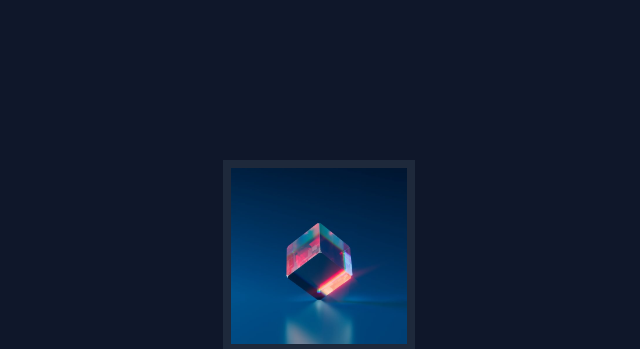
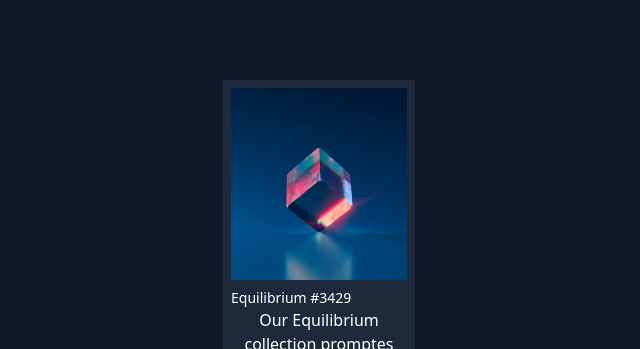
Before and after one commit to kunwarabhi7/challenge-3, a website: page index.html in a window 1280 px wide. Shown: the top 349 px of the page, without its empty margins (321-961 px from the left). Drawn offline with Linux system fonts and the light colour scheme; files whose address does not match are found by name.

Commit message:
fix heading

```diff
--- a/index.html
+++ b/index.html
@@ -9,12 +9,12 @@
 </head>
 <body>
 <div class="flex text-center justify-center w-full h-screen bg-slate-900">
-    <div class="text-white w-48 bg-slate-800 my-40 h-64">
+    <div class="text-white w-48 bg-slate-800 my-20 h-96">
         <div class="p-2 ">
-            <img src="./images//image-equilibrium.jpg" alt="image">
+            <img src="./images//image-equilibrium.jpg" class="w-44 h-48" alt="image">
         </div>
         <div>
-            <h2>Equilibrium #3429 </h2>
+            <p class="text-left ml-2 text-sm">Equilibrium #3429 </p>
             <p>Our Equilibrium collection promptes balance and calm.</p>
             <div>
                 <div>
```
Also changed, not shown: css/style.css.
